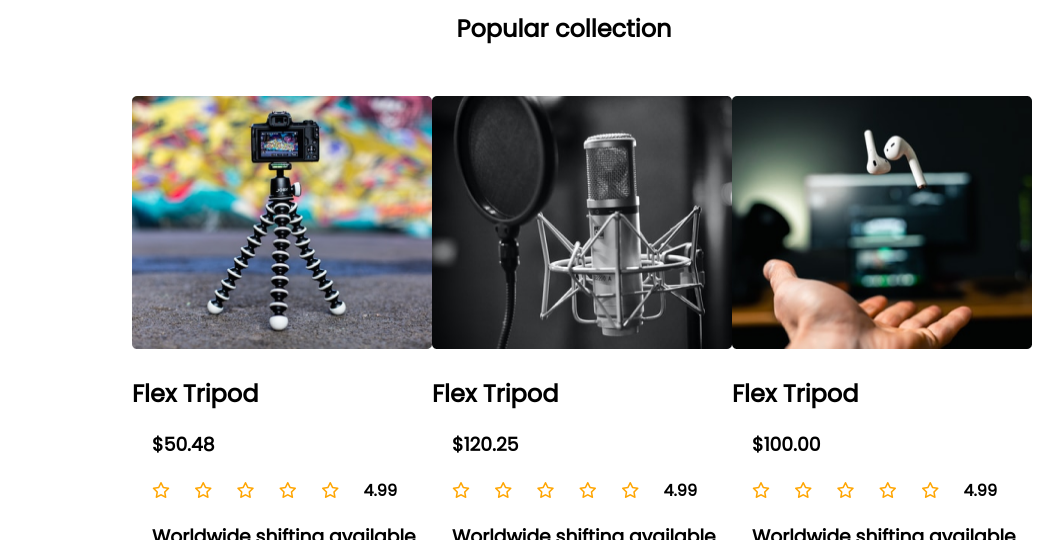
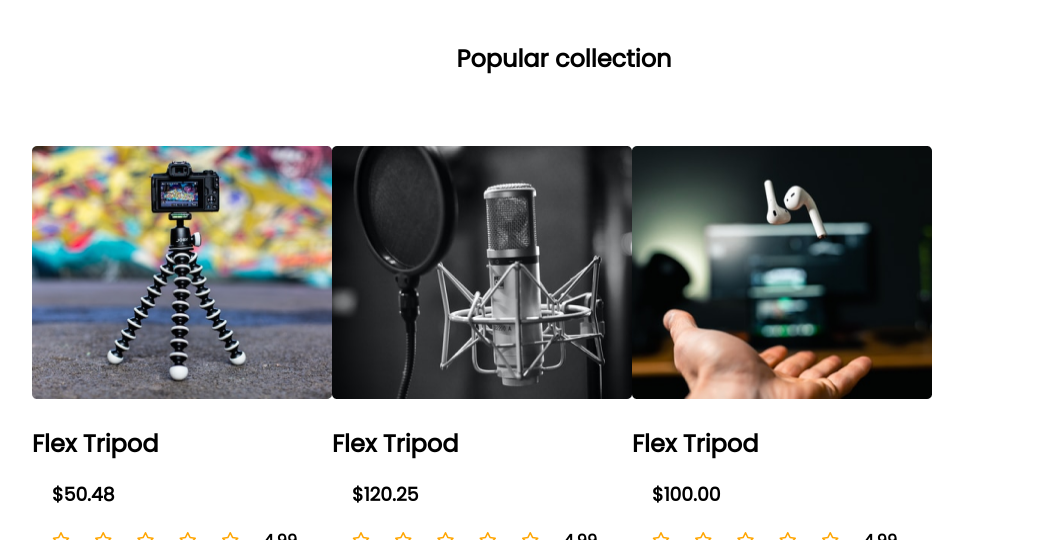
Before and after one commit to CyberTawsif/assignment-two, a plain HTML site: page index.html in a window 1280 px wide. Shown: the part 560-1100 px from the top of the page, without its empty margins (76-1139 px from the left). Drawn offline with Linux system fonts and the light colour scheme.

Commit message:
fifth commit

```diff
--- a/index.html
+++ b/index.html
@@ -73,9 +73,9 @@
         </section>
 
         <section>
-            <h2 style="text-align: center; padding-bottom: 30px;">
+            <h1 style="text-align: center; padding-top: 30px; font: 2em;">
                 Popular collection
-            </h2>
+            </h1>
             <div class="product-gallery">
                 <div class="single-product">
                     <img class="gallery-image" src="./images/tripod.png" alt="">
--- a/styles/style.css
+++ b/styles/style.css
@@ -59,7 +59,7 @@ h1{
     display: grid;
     grid-template-columns: repeat(3,1fr);
     grid-row-gap: 0px;
-    padding:0px 200px;
+    padding:50px 300px 100px 100px;
 }
 .single-product{
     padding: 0px;
```
